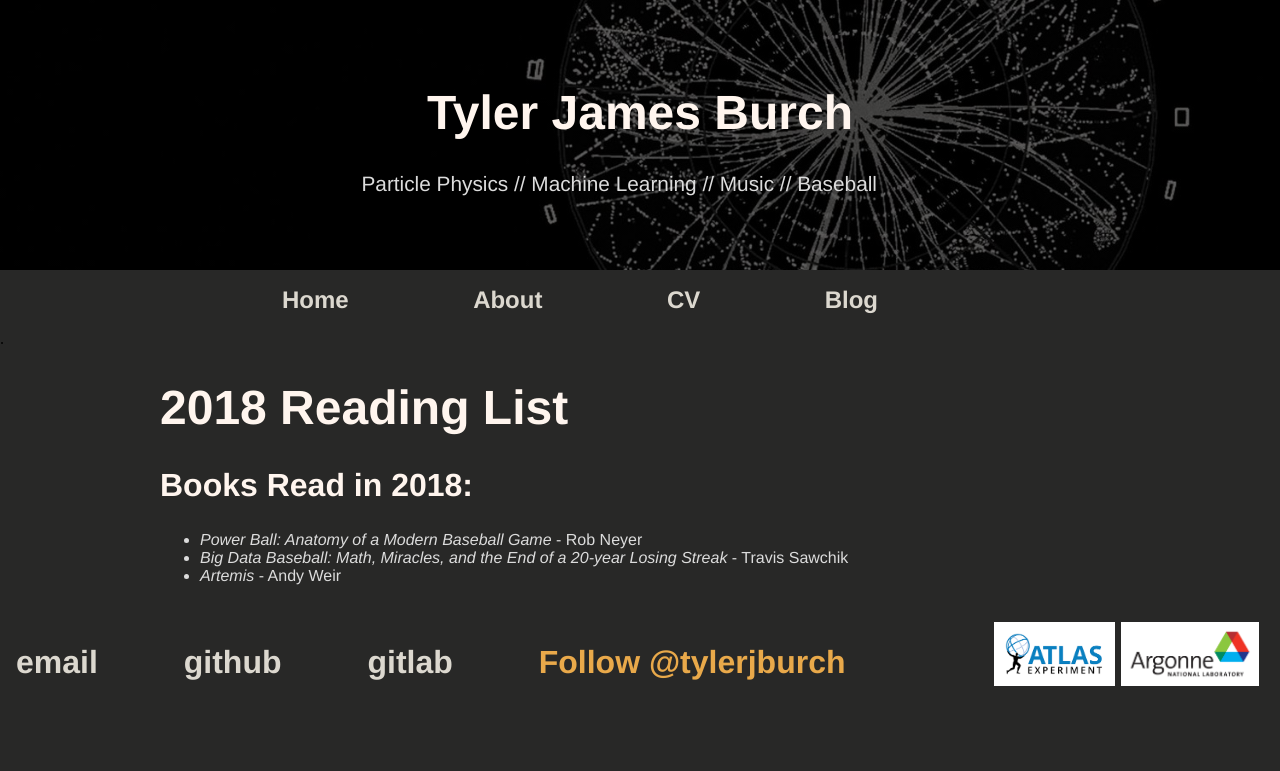
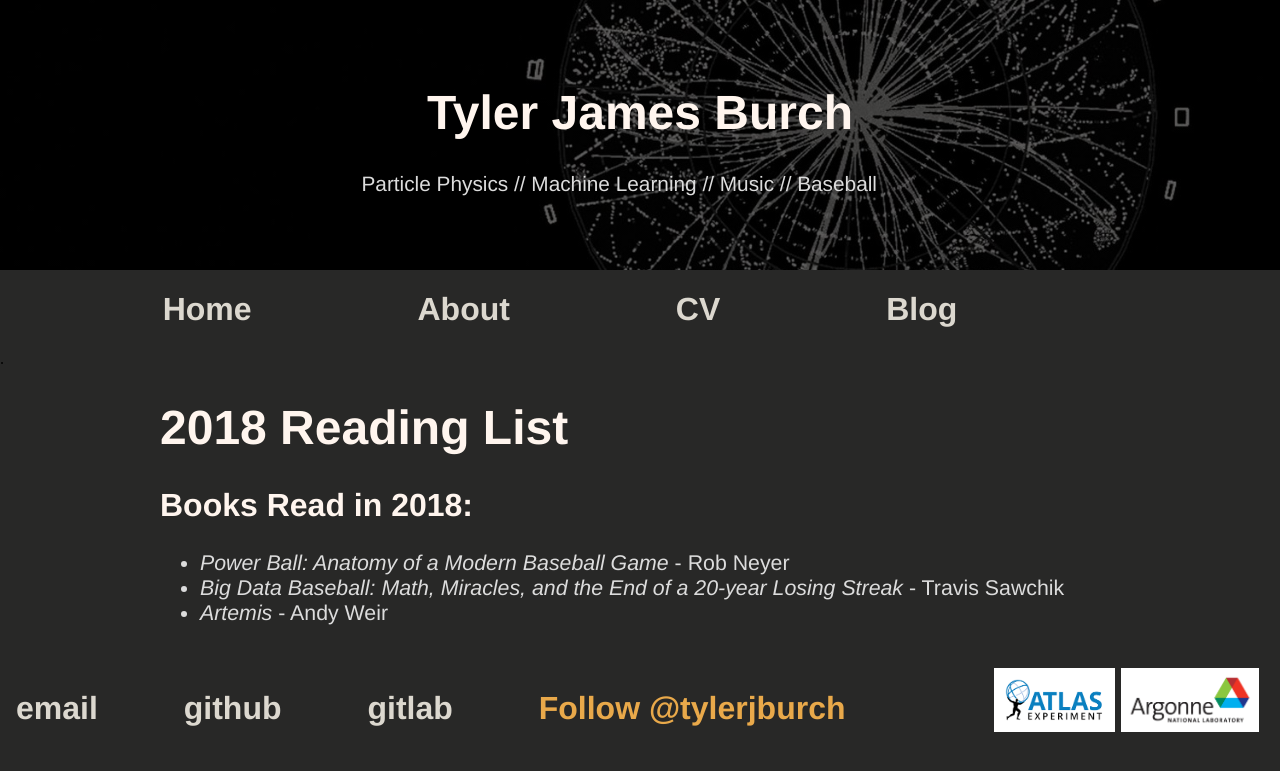
Before and after one commit to tjburch/tjburch.github.io, a Jekyll site: the page built from _other/2018readinglist.md, in a window 1280 px wide. Shown: the top 771 px of the page. Built offline with Jekyll 4.4.1, drawn with Linux system fonts in a browser that asks for light colours; comment, search, counter and statistics services are not loaded.

Commit message:
Increase font size of lists

```diff
--- a/css/blog.css
+++ b/css/blog.css
@@ -42,6 +42,8 @@ h2{
 }
 ul{
     color:gainsboro;
+    font-size: 16pt;
+
 }
 .blog-wrap{
     margin: 1em 10em 1em 10em;
```
